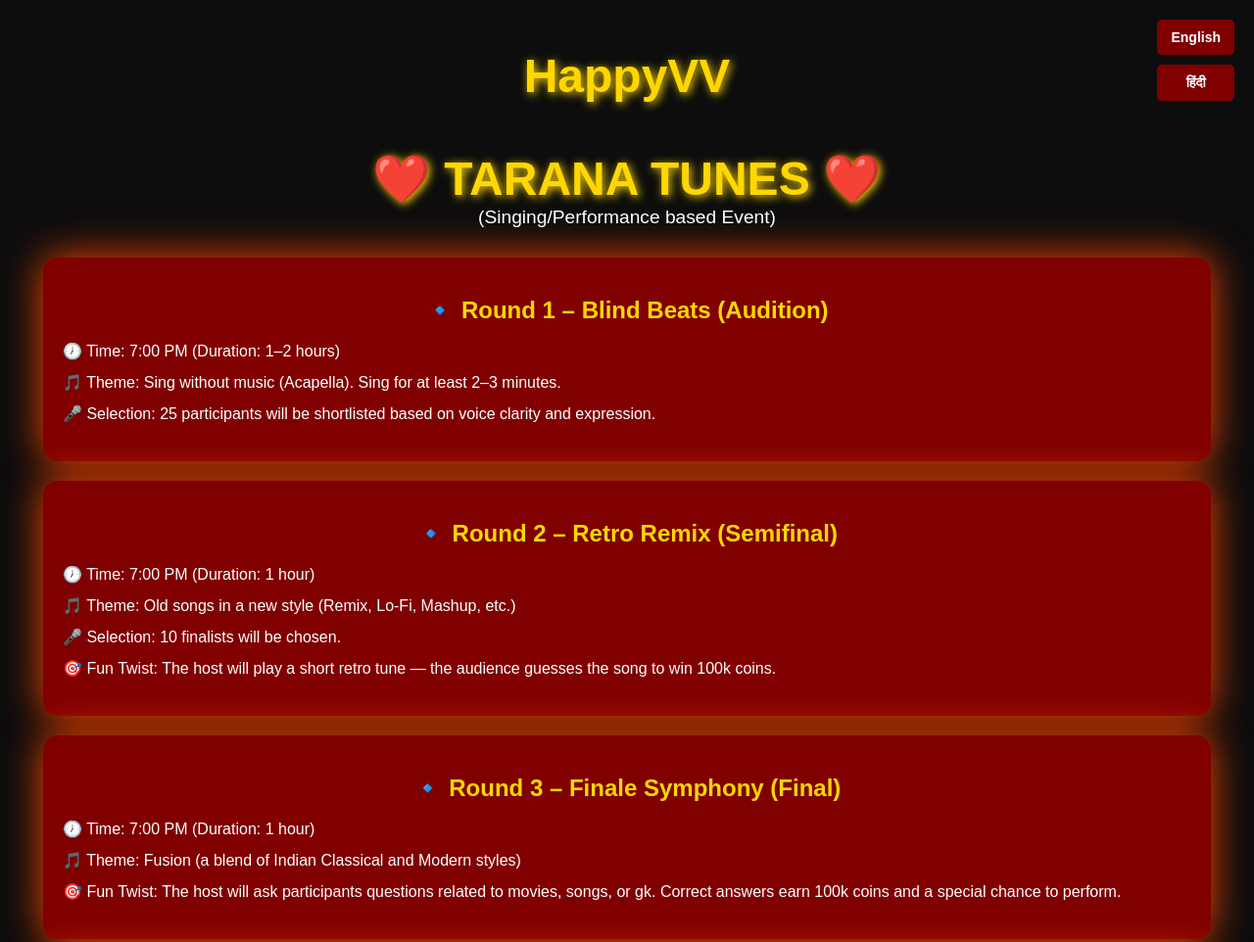
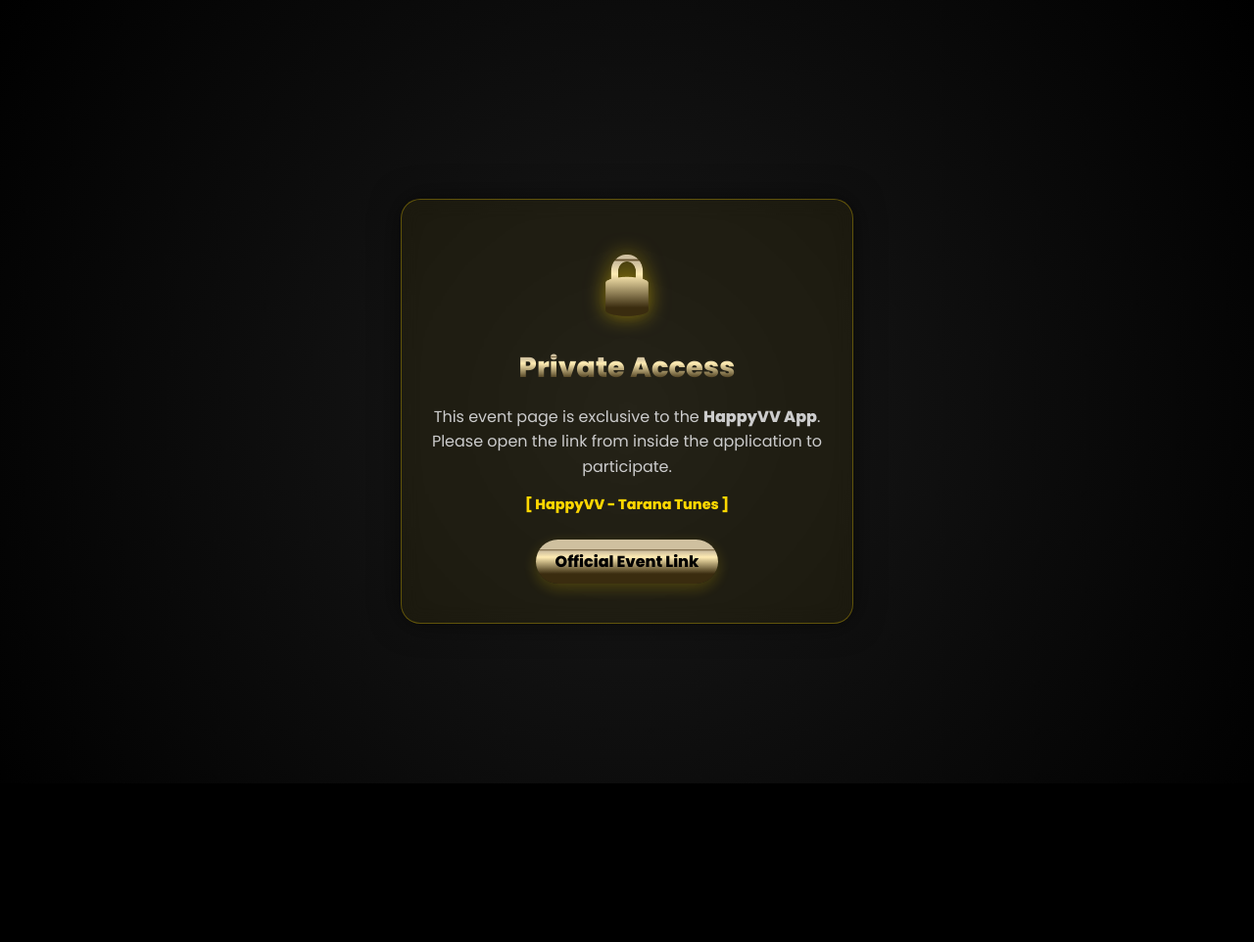
Before and after one commit to vedant-alt007/taranatunes, a plain HTML site: page index.html in a window 1280 px wide. Shown: the top 962 px of the page at 98% size. After the commit the page ends 800 px from the top, so only its background shows below. Drawn offline with Linux system fonts and the light colour scheme.

Commit message:
Update index.html

```diff
--- a/index.html
+++ b/index.html
@@ -2,246 +2,177 @@
 <html lang="en">
 <head>
     <meta charset="UTF-8">
-<meta name="viewport" content="width=device-width, initial-scale=1.0">
+    <meta name="viewport" content="width=device-width, initial-scale=1.0, maximum-scale=1.0, user-scalable=no">
     <title>HappyVV - Tarana Tunes</title>
+    <link href="https://fonts.googleapis.com/css2?family=Poppins:wght@400;600;800&display=swap" rel="stylesheet">
     <style>
-    body {
-        margin: 0;
-        padding: 0;
-        font-family: 'Arial', sans-serif;
-        background: #0d0d0d;
-        color: #fff;
-        position: relative;
-        overflow-x: hidden;
+        :root {
+            --gold-gradient: linear-gradient(to bottom, #cfc09f 22%, #634f2c 24%, #cfc09f 26%, #cfc09f 27%, #ffecb3 40%, #3a2c0f 78%);
+            --gold-box-bg: linear-gradient(135deg, rgba(255, 223, 0, 0.1), rgba(255, 215, 0, 0.3));
+            --gold-border: 2px solid #FFD700;
+            --ribbon-color: #d4af37;
         }
 
-    .star {
-        position: absolute;
-        width: 5px;
-        height: 5px;
-        background: white;
-        border-radius: 50%;
-        opacity: 0.8;
-        animation: float 5s infinite linear;
+        body, html {
+            margin: 0; padding: 0;
+            font-family: 'Poppins', sans-serif;
+            background-color: #000; color: #fff;
+            overflow-x: hidden; height: 100%;
         }
 
-    @keyframes float {
-        0% {transform: translateY(0) translateX(0);}
-        100% {transform: translateY(-1000px) translateX(50px);}
+        /* --- BEAUTIFIED ACCESS DENIED SECTION --- */
+        #access-denied {
+            display: none;
+            flex-direction: column;
+            justify-content: center;
+            align-items: center;
+            height: 100vh;
+            text-align: center;
+            background: radial-gradient(circle, #1a1a1a 0%, #000 100%);
+            padding: 20px;
         }
 
-    .lang-btns {
-        position: fixed;
-        top: 20px;
-        right: 20px;
-        display: flex;
-        flex-direction: column;
-        gap: 10px;
-        z-index: 999;
+        .error-card {
+            background: rgba(255, 215, 0, 0.05);
+            border: 1px solid rgba(255, 215, 0, 0.3);
+            padding: 40px 30px;
+            border-radius: 20px;
+            backdrop-filter: blur(10px);
+            box-shadow: 0 0 30px rgba(0,0,0,0.5);
+            max-width: 400px;
         }
 
-    .lang-btns button {
-        background: #800000;
-        color: #fff;
-        border: none;
-        padding: 10px 14px;
-        cursor: pointer;
-        font-weight: bold;
-        border-radius: 5px;
-        transition: transform 0.3s;
-        font-size: 14px;
+        .lock-icon {
+            font-size: 60px;
+            margin-bottom: 20px;
+            background: var(--gold-gradient);
+            -webkit-background-clip: text;
+            -webkit-text-fill-color: transparent;
+            filter: drop-shadow(0 0 10px rgba(255,215,0,0.5));
         }
 
-    .lang-btns button:hover {
-        transform: scale(1.1);
+        .error-title {
+            font-size: 1.8rem;
+            font-weight: 800;
+            background: var(--gold-gradient);
+            -webkit-background-clip: text;
+            -webkit-text-fill-color: transparent;
+            margin-bottom: 15px;
         }
 
-    .heading {
-        text-align: center;
-        font-size: 3em;
-        color: gold;
-        text-shadow: 2px 2px 10px #ffd700;
-        margin-top: 50px;
-        font-weight: bold;
+        .error-msg {
+            color: #ccc;
+            line-height: 1.6;
+            font-size: 1rem;
         }
 
-    .event-box {
-        background: #800000;
-        margin: 20px auto;
-        padding: 20px 20px;
-        max-width: 90%;
-        border-radius: 15px;
-        box-shadow: 0 0 20px #ff0000;
-        animation: pulse 2s infinite;
+        .app-badge {
+            display: inline-block;
+            margin-top: 25px;
+            padding: 10px 20px;
+            background: var(--gold-gradient);
+            color: #000;
+            font-weight: bold;
+            border-radius: 30px;
+            text-decoration: none;
+            box-shadow: 0 5px 15px rgba(255, 215, 0, 0.2);
         }
 
-    @keyframes pulse {
-        0%, 100% {box-shadow: 0 0 20px #ff0000;}
-        50% {box-shadow: 0 0 40px #ff4500;}
-    }
-
-    .event-box h2 {
-        color: #ffd700;
-        text-align: center;
-        margin-bottom: 15px;
-        font-size: 1.5em;
-    }
-
-    .emoji {
-        display: inline-block;
-        animation: bounce 1s infinite;
-    }
-
-    @keyframes bounce {
-        0%,100% {transform: translateY(0);}
-        50% {transform: translateY(-10px);}
-    }
-
-    ul {
-        list-style: none;
-        padding-left: 0;
-        font-size: 1em;
-    }
-
-    ul li {
-        margin: 8px 0;
-        line-height: 1.5;
-    }
-
-    @media(max-width:600px){
-        .heading {
-            font-size: 2em;
-        }
-        .event-box h2 {
-            font-size: 1.2em;
-        }
-        .lang-btns button {
-            padding: 8px 10px;
-            font-size: 12px;
-        }
-    }
+        /* --- MAIN CONTENT STYLES --- */
+        #main-content { display: none; }
+        .aurora-bg { position: fixed; top: 0; left: 0; width: 100%; height: 100%; z-index: -1; background: #000; overflow: hidden; }
+        .aurora-bg::before, .aurora-bg::after { content: ''; position: absolute; top: -50%; left: -50%; width: 200%; height: 200%; opacity: 0.6; mix-blend-mode: screen; }
+        .aurora-bg::before { background-image: linear-gradient(45deg, rgba(0, 255, 128, 0.4) 0%, rgba(0, 128, 255, 0.4) 25%, rgba(128, 0, 255, 0.4) 50%, rgba(255, 0, 128, 0.4) 75%, rgba(0, 255, 128, 0.4) 100%); animation: auroraMove 25s linear infinite alternate; }
+        .aurora-bg::after { background-image: linear-gradient(-45deg, rgba(255, 255, 0, 0.3) 0%, rgba(0, 255, 255, 0.3) 33%, rgba(255, 0, 255, 0.3) 66%, rgba(255, 255, 0, 0.3) 100%); animation: auroraMove 35s linear infinite alternate-reverse; opacity: 0.4; }
+        @keyframes auroraMove { 0% { background-position: 0% 50%; transform: rotate(0deg) scale(1); } 50% { background-position: 100% 50%; transform: rotate(5deg) scale(1.1); } 100% { background-position: 0% 50%; transform: rotate(0deg) scale(1); } }
+        .container { max-width: 90%; margin: 0 auto; padding: 80px 0 50px; text-align: center; }
+        .lang-switcher { position: fixed; top: 20px; right: 20px; display: flex; flex-direction: column; gap: 10px; z-index: 1000; }
+        .lang-btn { background: var(--gold-gradient); border: 1px solid #fff; padding: 8px 15px; border-radius: 20px; font-weight: bold; color: #3a2c0f; cursor: pointer; }
+        .lang-btn.active { border: 2px solid #FF4500; color: #000; }
+        .main-title-3d { font-size: 3rem; font-weight: 800; text-transform: uppercase; background: var(--gold-gradient); -webkit-background-clip: text; -webkit-text-fill-color: transparent; filter: drop-shadow(2px 2px 0px #634f2c); }
+        .ribbon-container { position: relative; display: inline-block; margin: 20px 0; padding: 10px 40px; background: var(--ribbon-color); color: #3a2c0f; font-weight: 800; font-size: 1.5rem; box-shadow: 0 5px 15px rgba(0,0,0,0.5); }
+        .gold-box { background: var(--gold-box-bg); border: var(--gold-border); border-radius: 15px; padding: 25px 15px; margin-bottom: 30px; backdrop-filter: blur(5px); }
+        .round-header { font-size: 1.8rem; color: #FFD700; }
+        .reward-item { display: flex; justify-content: space-between; padding: 10px 0; border-bottom: 1px dashed rgba(255,215,0,0.5); }
+        .reward-rank { color: #FFD700; font-weight: bold; }
     </style>
 </head>
 <body>
 
-<div class="lang-btns">
-    <button id="btn-en">English</button>
-    <button id="btn-hi">हिंदी</button>
+    <div id="access-denied">
+        <div class="error-card">
+            <div class="lock-icon">🔒</div>
+            <div class="error-title">Private Access</div>
+            <p class="error-msg">This event page is exclusive to the <b>HappyVV App</b>. Please open the link from inside the application to participate.</p>
+            <div style="margin-top: 15px; font-size: 0.9rem; color: #FFD700; font-weight: bold;">[ HappyVV - Tarana Tunes ]</div>
+            <div class="app-badge">Official Event Link</div>
+        </div>
     </div>
 
-<div class="heading" id="heading">HappyVV</div>
-<div class="heading" id="subheading">❤️ TARANA TUNES ❤️</div>
-<div style="text-align:center; margin-bottom:30px; font-size:1.2em;">(Singing/Performance based Event)</div>
+    <div id="main-content">
+        <div class="aurora-bg"></div>
+        <div class="lang-switcher">
+            <button class="lang-btn active" onclick="switchLanguage('en')">EN</button>
+            <button class="lang-btn" onclick="switchLanguage('hi')">हिन्दी</button>
+        </div>
+        <div class="container">
+            <h1 class="main-title-3d">HappyVV</h1>
+            <div class="ribbon-container">TARANA TUNES</div>
+            <p style="color: #FFD700;" data-i18n="event_desc">(Singing/Performance based Event)</p>
 
-<div class="event-box" id="round1">
-    <h2>🔹 Round 1 – Blind Beats (Audition)</h2>
-    <ul>
-        <li>🕖 Time: 7:00 PM (Duration: 1–2 hours)</li>
-        <li>🎵 Theme: Sing without music (Acapella). Sing for at least 2–3 minutes.</li>
-        <li>🎤 Selection: 25 participants will be shortlisted based on voice clarity and expression.</li>
-    </ul>
+            <div class="gold-box">
+                <h2 class="round-header" data-i18n="r1_title">Round 1</h2>
+                <p data-i18n="r1_theme_desc">Sing without music (Acapella). Sing for at least 2–3 minutes.</p>
             </div>
 
-<div class="event-box" id="round2">
-    <h2>🔹 Round 2 – Retro Remix (Semifinal)</h2>
-    <ul>
-        <li>🕖 Time: 7:00 PM (Duration: 1 hour)</li>
-        <li>🎵 Theme: Old songs in a new style (Remix, Lo-Fi, Mashup, etc.)</li>
-        <li>🎤 Selection: 10 finalists will be chosen.</li>
-        <li>🎯 Fun Twist: The host will play a short retro tune — the audience guesses the song to win 100k coins.</li>
-    </ul>
+            <div class="gold-box">
+                <h2 class="round-header" data-i18n="r2_title">Round 2</h2>
+                <p data-i18n="r2_theme_desc">Old songs in a new style (Remix, Lo-Fi, Mashup, etc.)</p>
             </div>
 
-<div class="event-box" id="round3">
-    <h2>🔹 Round 3 – Finale Symphony (Final)</h2>
-    <ul>
-        <li>🕖 Time: 7:00 PM (Duration: 1 hour)</li>
-        <li>🎵 Theme: Fusion (a blend of Indian Classical and Modern styles)</li>
-        <li>🎯 Fun Twist: The host will ask participants questions related to movies, songs, or gk. Correct answers earn 100k coins and a special chance to perform.</li>
-    </ul>
+            <div class="gold-box">
+                <h2 class="round-header" data-i18n="r3_title">Round 3</h2>
+                <p data-i18n="r3_theme_desc">Fusion (a blend of Indian Classical and Modern styles)</p>
             </div>
 
-<div class="event-box" id="guests">
-    <h2>Special Guest</h2>
-    <ul>
-        <li>Manish Sir</li>
-        <li>Lakshmi Ma'am</li>
-        <li>Host: Ayush & Vedant</li>
-    </ul>
+            <div class="gold-box">
+                <h2 class="round-header" data-i18n="rewards_title">Rewards</h2>
+                <div class="reward-item"><span class="reward-rank">Top 1:</span> <span>10m coins + 7-day VIP 2 + Frame</span></div>
+                <div class="reward-item"><span class="reward-rank">Top 2:</span> <span>5m coins + 7-day VIP 1 + Frame</span></div>
+                <div class="reward-item"><span class="reward-rank">Top 3:</span> <span>3m coins + 7-day VIP 1 + Frame</span></div>
             </div>
-
-<div class="event-box" id="rewards">
-    <h2>🏆 Rewards</h2>
-    <ul>
-        <li>Top 1: 10 million coins + 7-day VIP 2 + Frame</li>
-        <li>Top 2: 5 million coins + 7-day VIP 1 + Frame</li>
-        <li>Top 3: 3 million coins + 7-day VIP 1 + Frame</li>
-        <li>Top 4 to 10: 500k coins each</li>
-    </ul>
+        </div>
     </div>
 
     <script>
-// Floating stars
-for(let i=0;i<100;i++){
-    let star = document.createElement('div');
-    star.className = 'star';
-    star.style.top = Math.random() * window.innerHeight + 'px';
-    star.style.left = Math.random() * window.innerWidth + 'px';
-    star.style.width = star.style.height = Math.random()*3 + 2 + 'px';
-    star.style.animationDuration = (Math.random()*5 + 5) + 's';
-    document.body.appendChild(star);
+        // --- GATEKEEPER LOGIC ---
+        window.addEventListener('DOMContentLoaded', () => {
+            const urlParams = new URLSearchParams(window.location.search);
+            const accessKey = urlParams.get('view');
+
+            if (accessKey === 'app') {
+                document.getElementById('main-content').style.display = 'block';
+                document.getElementById('access-denied').style.display = 'none';
+            } else {
+                document.getElementById('main-content').style.display = 'flex';
+                document.getElementById('access-denied').style.display = 'flex';
+                // Hide main content just in case
+                document.getElementById('main-content').style.display = 'none';
             }
+        });
 
-// Content for bilingual toggle
-const content = {
-    en: {
-        heading: 'HappyVV',
-        subheading: '❤️ TARANA TUNES ❤️',
-        round1: '🔹 Round 1 – Blind Beats (Audition)',
-        round1Details: ['🕖 Time: 7:00 PM (Duration: 1–2 hours)','🎵 Theme: Sing without music (Acapella). Sing for at least 2–3 minutes.','🎤 Selection: 25 participants will be shortlisted based on voice clarity and expression.'],
-        round2: '🔹 Round 2 – Retro Remix (Semifinal)',
-        round2Details: ['🕖 Time: 7:00 PM (Duration: 1 hour)','🎵 Theme: Old songs in a new style (Remix, Lo-Fi, Mashup, etc.)','🎤 Selection: 10 finalists will be chosen.','🎯 Fun Twist: The host will play a short retro tune — the audience guesses the song to win 100k coins.'],
-        round3: '🔹 Round 3 – Finale Symphony (Final)',
-        round3Details: ['🕖 Time: 7:00 PM (Duration: 1 hour)','🎵 Theme: Fusion (a blend of Indian Classical and Modern styles)','🎯 Fun Twist: The host will ask participants questions related to movies, songs, or gk. Correct answers earn 100k coins and a special chance to perform.'],
-        guests: 'Special Guest',
-        guestsDetails: ['Manish Sir','Lakshmi Ma'am','Host: Ayush & Vedant'],
-        rewards: '🏆 Rewards',
-        rewardsDetails: ['Top 1: 10 million coins + 7-day VIP 2 + Frame','Top 2: 5 million coins + 7-day VIP 1 + Frame','Top 3: 3 million coins + 7-day VIP 1 + Frame','Top 4 to 10: 500k coins each']
-    },
-    hi: {
-        heading: 'हैप्पीVV',
-        subheading: '❤️ तारणा ट्यून ❤️',
-        round1: '🔹 राउंड 1 – ब्लाइंड बीट्स (ऑडिशन)',
-        round1Details: ['🕖 समय: 7:00 PM (अवधि: 1–2 घंटे)','🎵 थीम: बिना संगीत के गायन (एकापेला)। कम से कम 2–3 मिनट गाएँ।','🎤 चयन: आवाज़ की स्पष्टता और अभिव्यक्ति के आधार पर 25 प्रतिभागियों को चुना जाएगा।'],
-        round2: '🔹 राउंड 2 – रेट्रो रीमिक्स (सेमीफाइनल)',
-        round2Details: ['🕖 समय: 7:00 PM (अवधि: 1 घंटा)','🎵 थीम: पुराने गाने नए अंदाज़ में (रीमिक्स, लो-फाई, मेषअप, आदि)','🎤 चयन: 10 फाइनलिस्ट चुने जाएंगे।','🎯 मज़ेदार ट्विस्ट: होस्ट एक छोटा रेट्रो गाना चलाएगा — दर्शक गाना पहचानें और 100k कॉइन जीतें।'],
-        round3: '🔹 राउंड 3 – फिनाले सिम्फनी (फाइनल)',
-        round3Details: ['🕖 समय: 7:00 PM (अवधि: 1 घंटा)','🎵 थीम: फ्यूजन (भारतीय शास्त्रीय और आधुनिक शैली का मिश्रण)','🎯 मज़ेदार ट्विस्ट: होस्ट प्रतिभागियों से मूवी, गाने या सामान्य ज्ञान से संबंधित सवाल पूछेंगे। सही उत्तर पर 100k कॉइन और प्रदर्शन का विशेष अवसर मिलेगा।'],
-        guests: 'विशेष अतिथि',
-        guestsDetails: ['मनीष सर','लक्ष्मी मैम','होस्ट: आयुष & वेदांत'],
-        rewards: '🏆 पुरस्कार',
-        rewardsDetails: ['टॉप 1: 10 मिलियन कॉइन + 7-दिन VIP 2 + फ्रेम','टॉप 2: 5 मिलियन कॉइन + 7-दिन VIP 1 + फ्रेम','टॉप 3: 3 मिलियन कॉइन + 7-दिन VIP 1 + फ्रेम','टॉप 4 से 10: 500k कॉइन प्रत्येक']
-    }
+        // Language data (Simplified for example)
+        const translations = {
+            en: { r1_title: "Round 1", rewards_title: "Rewards" },
+            hi: { r1_title: "राउंड 1", rewards_title: "पुरस्कार" }
         };
 
-function setLanguage(lang){
-    const c = content[lang];
-    document.getElementById('heading').innerText = c.heading;
-    document.getElementById('subheading').innerText = c.subheading;
-    document.getElementById('round1').querySelector('h2').innerText = c.round1;
-    document.getElementById('round1').querySelector('ul').innerHTML = c.round1Details.map(i=>'<li>'+i+'</li>').join('');
-    document.getElementById('round2').querySelector('h2').innerText = c.round2;
-    document.getElementById('round2').querySelector('ul').innerHTML = c.round2Details.map(i=>'<li>'+i+'</li>').join('');
-    document.getElementById('round3').querySelector('h2').innerText = c.round3;
-    document.getElementById('round3').querySelector('ul').innerHTML = c.round3Details.map(i=>'<li>'+i+'</li>').join('');
-    document.getElementById('guests').querySelector('h2').innerText = c.guests;
-    document.getElementById('guests').querySelector('ul').innerHTML = c.guestsDetails.map(i=>'<li>'+i+'</li>').join('');
-    document.getElementById('rewards').querySelector('h2').innerText = c.rewards;
-    document.getElementById('rewards').querySelector('ul').innerHTML = c.rewardsDetails.map(i=>'<li>'+i+'</li>').join('');
+        function switchLanguage(lang) {
+            document.querySelectorAll('[data-i18n]').forEach(element => {
+                const key = element.getAttribute('data-i18n');
+                if (translations[lang][key]) element.textContent = translations[lang][key];
+            });
         }
-
-document.getElementById('btn-en').addEventListener('click',()=>setLanguage('en'));
-document.getElementById('btn-hi').addEventListener('click',()=>setLanguage('hi'));
     </script>
 </body>
 </html>
```
Lines whose indentation alone changed are shown as unchanged.
